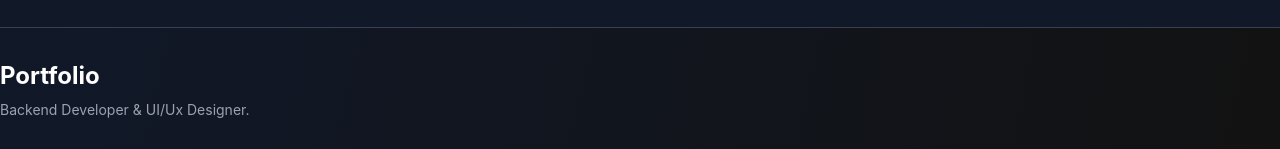
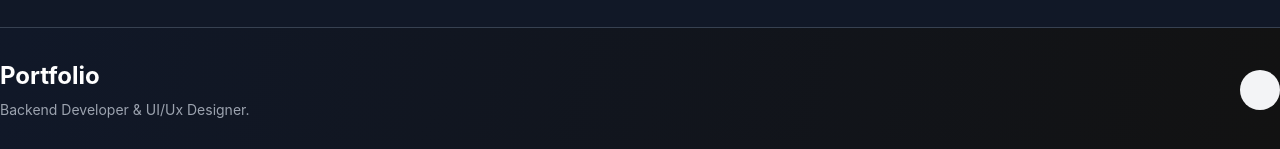
Before and after one commit to shehabuddin380/portfolio-website, a React (Vite) app: page / in a window 1280 px wide. Shown: the part 5307-5456 px from the top of the page. Built offline with nearby package versions, Linux system fonts and the light colour scheme.

Commit message:
update digain

```diff
--- a/src/components/Footer.jsx
+++ b/src/components/Footer.jsx
@@ -23,9 +23,13 @@ const Footer = ({ darkMode }) => {
                         }}>
                             Backend Developer & UI/Ux Designer.
                         </p>
+                    </div>
+                    <div className='flex gap-4'>
+                        <a
+                        href='#'
+                        className='w-10 h-10 rounded-full flex items-center justify-center hover:scale-110 transition-all hover:bg-linear-to-r hover:from-orange-500 hover:to-amber-500 hover:text-white bg-[#374151] dark:bg-[#f3f4f6] text-white'></a>
 
                     </div>
-
                 </div>
 
             </div>
```
